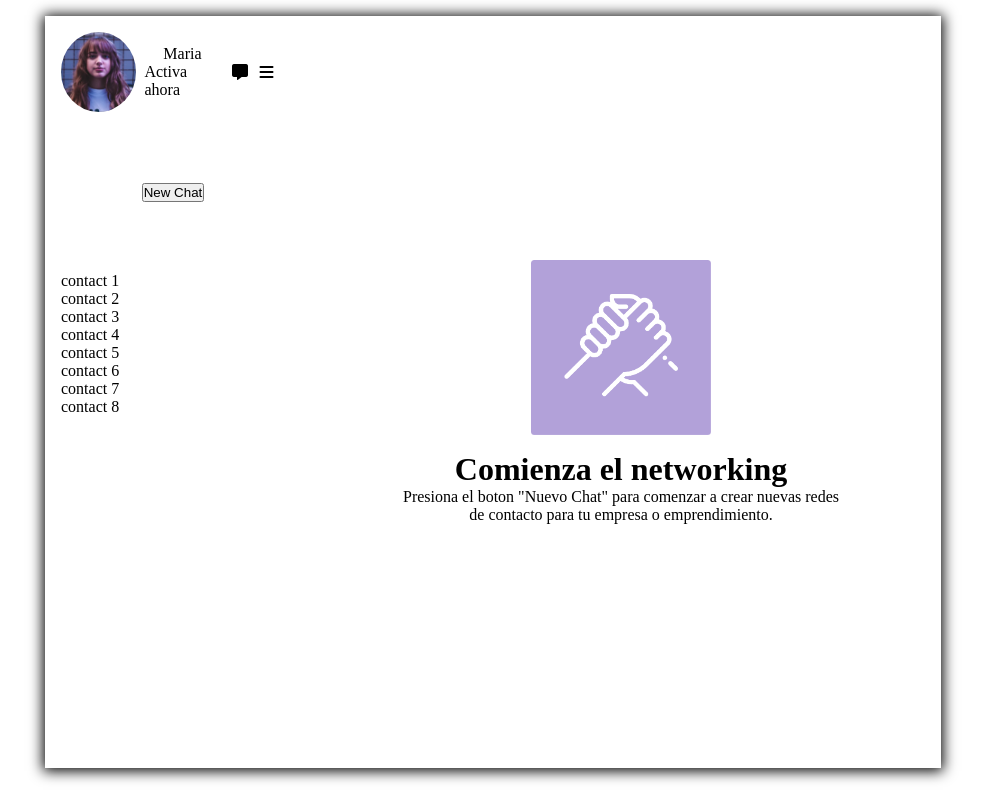
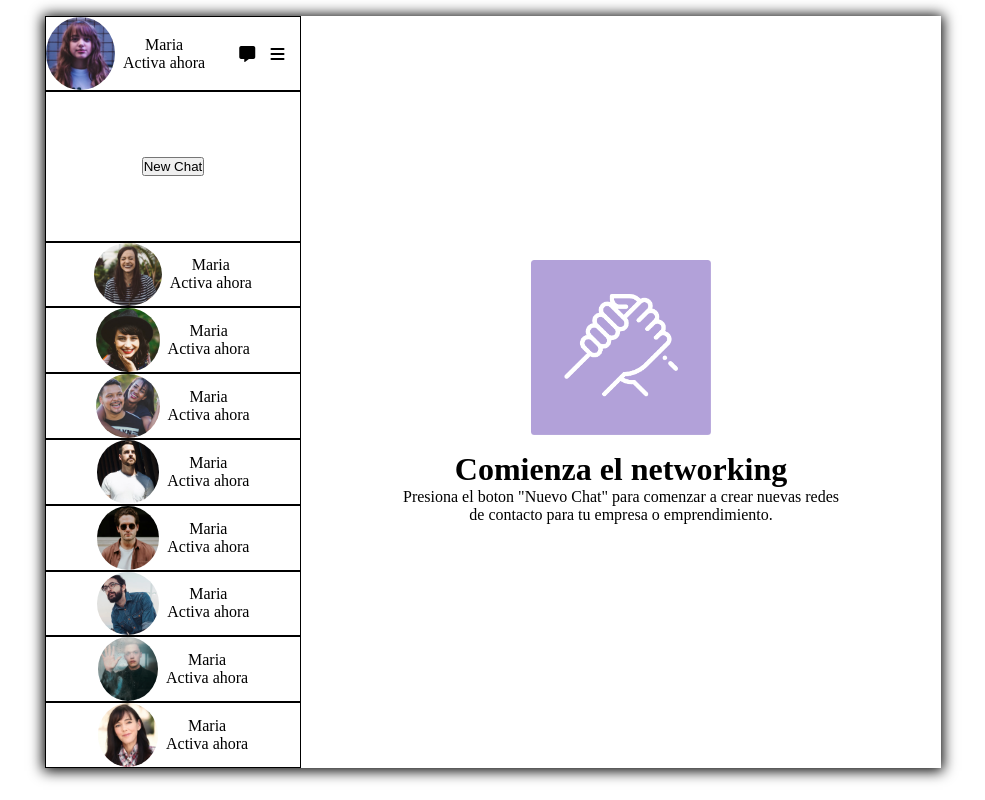
Before and after one commit to Sherydan/desafio-flexbox, a plain HTML site: page index.html in a window 1280 px wide. Shown: the whole page, without its empty margins (147-1132 px from the left). Drawn offline with Linux system fonts and the light colour scheme.

Commit message:
contacts list base template

```diff
--- a/assets/css/style.css
+++ b/assets/css/style.css
@@ -19,13 +19,13 @@
     flex-direction: column;
     width: 20vw;
     height: 100%;
-    padding: 1rem;
 }
 
 .current-user{
     display: flex;
     justify-content: space-between;
-    height: 10vh;
+    height: 10%;
+    border: 1px solid black;
 }
 /*
 .user-details{
@@ -68,7 +68,8 @@
     display: flex;
     justify-content: center;
     align-items: center;
-    height: 20vh;
+    height: 20%;
+    border: 1px solid black;
 }
 
 .main{
@@ -88,3 +89,10 @@
     margin-bottom: 1rem;
 
 }
+
+.contact{
+    border: 1px solid black;
+    justify-content: flex-start;
+    align-items: flex-start;
+    height: calc(70% / 8);
+}
--- a/index.html
+++ b/index.html
@@ -45,14 +45,92 @@
                     </button>
                 </div>
 
-                <div class="contact">contact 1</div>
-                <div class="contact">contact 2</div>
-                <div class="contact">contact 3</div>
-                <div class="contact">contact 4</div>
-                <div class="contact">contact 5</div>
-                <div class="contact">contact 6</div>
-                <div class="contact">contact 7</div>
-                <div class="contact">contact 8</div>
+                <div class="contact">
+                    <div class="user-details-info">
+                        <img class="small-thumbnail" src="assets/img/Screen Shot 2018-11-28 at 15.27.14.jpg"
+                            alt="a girl picture representing the current loged user">
+
+                        <div class="user-details-text">
+                            <p>Maria</p>
+                            <p>Activa ahora</p>
+                        </div>
+                    </div>
+                </div>
+                <div class="contact">
+                    <div class="user-details-info">
+                        <img class="small-thumbnail" src="assets/img/Screen Shot 2018-11-28 at 15.28.04.jpg"
+                            alt="a girl picture representing the current loged user">
+
+                        <div class="user-details-text">
+                            <p>Maria</p>
+                            <p>Activa ahora</p>
+                        </div>
+                    </div>
+                </div>
+                <div class="contact">
+                    <div class="user-details-info">
+                        <img class="small-thumbnail" src="assets/img/Screen Shot 2018-11-28 at 15.28.30.jpg"
+                            alt="a girl picture representing the current loged user">
+
+                        <div class="user-details-text">
+                            <p>Maria</p>
+                            <p>Activa ahora</p>
+                        </div>
+                    </div>
+                </div>
+                <div class="contact">
+                    <div class="user-details-info">
+                        <img class="small-thumbnail" src="assets/img/Screen Shot 2018-11-28 at 15.30.34.jpg"
+                            alt="a girl picture representing the current loged user">
+
+                        <div class="user-details-text">
+                            <p>Maria</p>
+                            <p>Activa ahora</p>
+                        </div>
+                    </div>
+                </div>
+                <div class="contact">
+                    <div class="user-details-info">
+                        <img class="small-thumbnail" src="assets/img/Screen Shot 2018-11-28 at 15.30.54.jpg"
+                            alt="a girl picture representing the current loged user">
+
+                        <div class="user-details-text">
+                            <p>Maria</p>
+                            <p>Activa ahora</p>
+                        </div>
+                    </div>
+                </div>
+                <div class="contact">
+                    <div class="user-details-info">
+                        <img class="small-thumbnail" src="assets/img/Screen Shot 2018-11-28 at 15.31.09.jpg"
+                            alt="a girl picture representing the current loged user">
+
+                        <div class="user-details-text">
+                            <p>Maria</p>
+                            <p>Activa ahora</p>
+                        </div>
+                    </div>
+                </div>
+                <div class="contact"><div class="user-details-info">
+                    <img class="small-thumbnail" src="assets/img/Screen Shot 2018-11-28 at 15.32.16.jpg"
+                        alt="a girl picture representing the current loged user">
+
+                    <div class="user-details-text">
+                        <p>Maria</p>
+                        <p>Activa ahora</p>
+                    </div>
+                </div></div>
+                <div class="contact">
+                    <div class="user-details-info">
+                        <img class="small-thumbnail" src="assets/img/Screen Shot 2018-11-28 at 15.32.44.jpg"
+                            alt="a girl picture representing the current loged user">
+
+                        <div class="user-details-text">
+                            <p>Maria</p>
+                            <p>Activa ahora</p>
+                        </div>
+                    </div>
+                </div>
 
 
 
```
